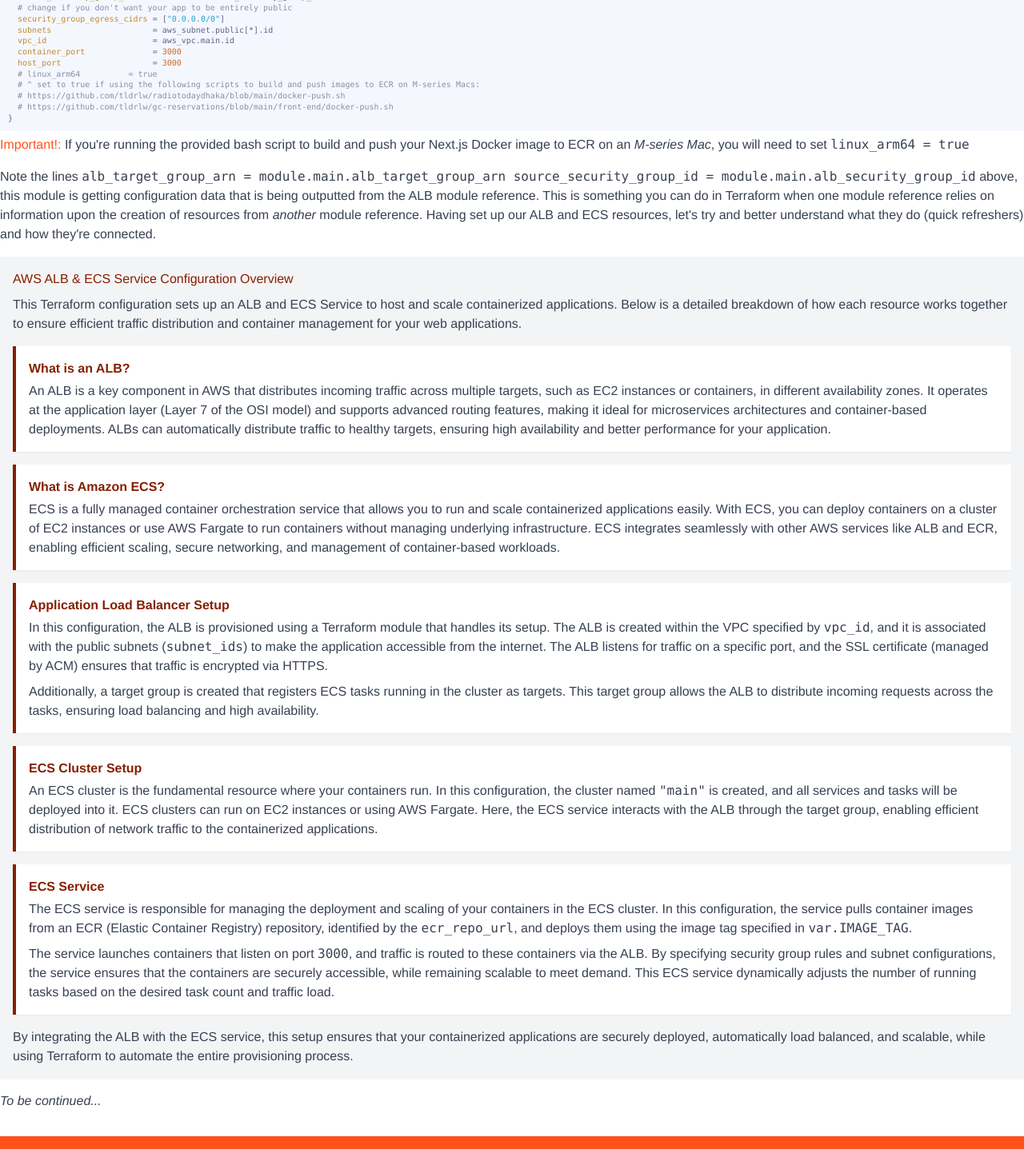
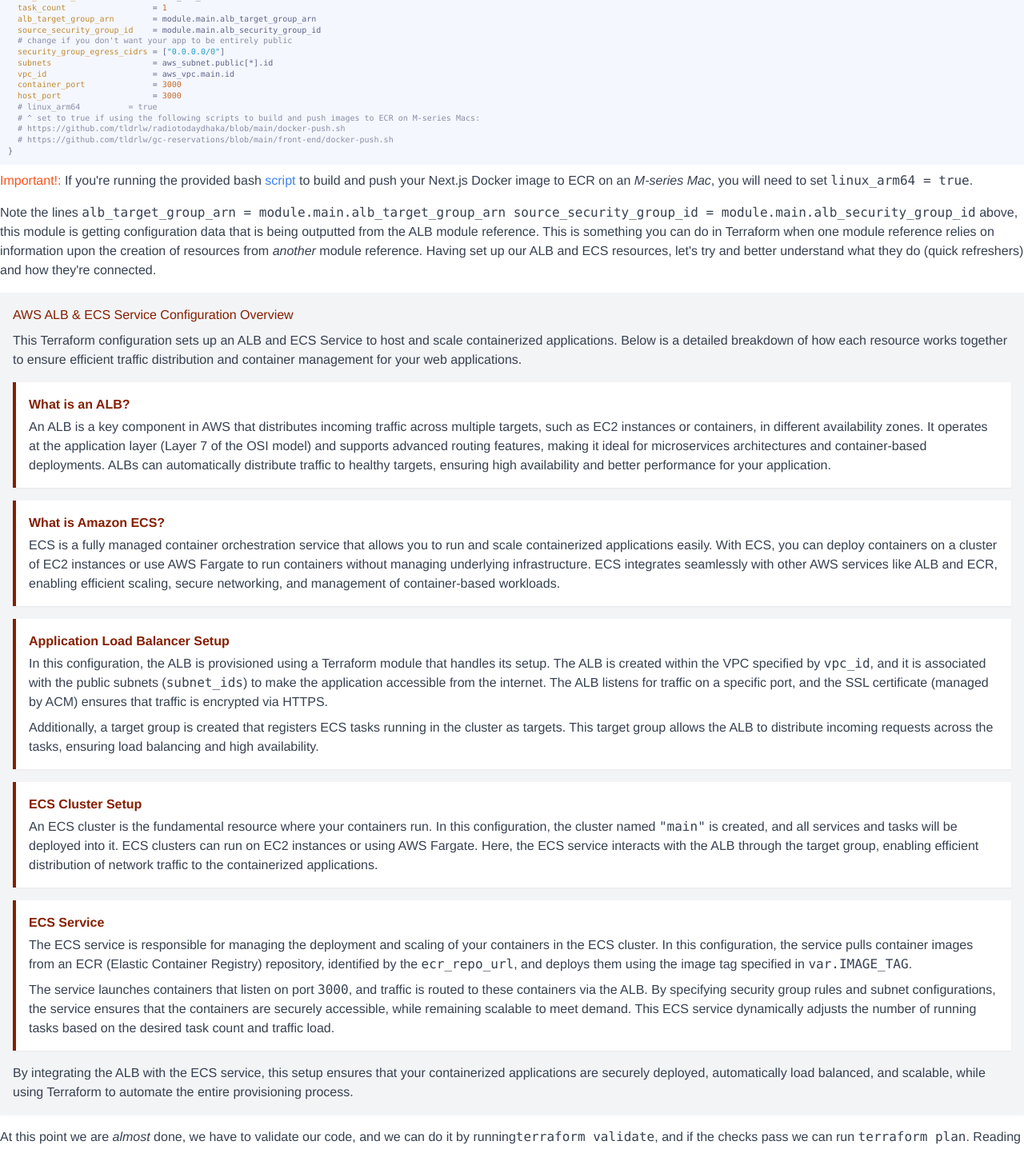
Before and after one commit to tldrlw/blog-tldrlw, a Next.js app in the folder front-end/: page / in a window 1280 px wide. Shown: the part 7008-8445 px from the top of the page at 80% size. Built offline with nearby package versions, Linux system fonts and the light colour scheme.

Commit message:
finished first draft

```diff
--- a/front-end/src/components/blog1.js
+++ b/front-end/src/components/blog1.js
@@ -157,6 +157,9 @@ output "TF_VAR_APP_NAME" {
 
 variable "IMAGE_TAG" {
   type    = string
+  # after running the bash script that will build and push your
+  # Docker image to ECR, you can update the default value here
+  # and run terraform plan and terraform apply --auto-approve
   default = "latest"
 }
 
@@ -237,7 +240,7 @@ export default function Blog1() {
           build a template to deploy Next.js apps efficiently and reliably.
           Having worked out a good system I want to share this with others who
           might be looking for a similar solution. This guide will take a very
-          barebones next.js app and deploy it to ECS (Elastic Container
+          barebones Next.js app and deploy it to ECS (Elastic Container
           Service), and I&apos;m assuming you have a basic understanding of
           Terraform and how it works, creating an AWS IAM (identity access
           management) User with a Secret Key and Secret Access Key to run
@@ -412,7 +415,8 @@ export default function Blog1() {
           to define in a <code>variables.tf</code> file, using variables ensure
           consistency and maintainability when building infrastructure,
           furthermore, should you need to make any changes, you only need to do
-          it in one place. Let's define our variables like how you see below.
+          it in one place. Let&apos;s define our variables like how you see
+          below.
         </p>
         <CodeBlock
           filePath={'variables.tf'}
@@ -428,10 +432,11 @@ export default function Blog1() {
           specific task, such as provisioning infrastructure components. It
           helps simplify infrastructure management by allowing you to define
           common patterns and reuse them across different configurations, making
-          your code more maintainable and scalable. Since I'm building multiple
-          Next.js apps, I've tried to modularize as much Terraform configuration
-          as possible, to keep app-specific repositories "DRY" (Don't Repeat
-          Yourself). The modules we'll be using can be found{' '}
+          your code more maintainable and scalable. Since I&apos;m building
+          multiple Next.js apps, I&apos;ve tried to modularize as much Terraform
+          configuration as possible, to keep app-specific repositories "DRY"
+          (Don&apos;t Repeat Yourself). The modules we&apos;ll be using can be
+          found{' '}
           <a
             className='text-blue-500 hover:underline'
             href='https://github.com/tldrlw/terraform-modules'
@@ -442,7 +447,7 @@ export default function Blog1() {
         </p>
         <p className='mb-2 md:mb-4'>
           For the purposes of education, my preference in relying on modules is
-          not ideal, since you won't be able to see the underlying
+          not ideal, since you won&apos;t be able to see the underlying
           infrastructure resources that go into provisioning an ECS service +
           task and the ALB. I will have another blog post soon explaining the
           components of these two modules and their synergies.
@@ -468,13 +473,19 @@ export default function Blog1() {
           fileExtension={'hcl'}
           codeBlock={ecsTf}
         ></CodeBlock>
-        <p className='mb-2 md:mb-4'>
+        <p className='my-2 md:mb-4'>
           {' '}
           <span className='!important text-customOrangeLogo'>Important!: </span>
-          If you&apos;re running the provided bash script to build and push your
-          Next.js Docker image to ECR on an{' '}
+          If you&apos;re running the provided bash{' '}
+          <a
+            className='text-blue-500 hover:underline'
+            href='https://github.com/tldrlw/blog-tldrlw/blob/boilerplate-nextjs/front-end/docker-push.sh'
+          >
+            script
+          </a>{' '}
+          to build and push your Next.js Docker image to ECR on an{' '}
           <span class='italic'>M-series Mac</span>, you will need to set{' '}
-          <code>linux_arm64 = true</code>
+          <code>linux_arm64 = true</code>.
         </p>
         <p className='my-2 md:mb-4'>
           Note the lines{' '}
@@ -488,13 +499,54 @@ export default function Blog1() {
           creation of resources from <span className='italic'>another</span>{' '}
           module reference. Having set up our ALB and ECS resources, let&apos;s
           try and better understand what they do (quick refreshers) and how
-          they're connected.
+          they&apos;re connected.
         </p>
         <div className='my-4'>{albAndEcsExplanation()}</div>
       </section>
 
       <section className='mb-6 text-sm text-gray-700 md:mb-4 md:text-base'>
-        <p className='mb-2 italic text-gray-700'>To be continued...</p>
+        <p className='mb-2 md:mb-4'>
+          At this point we are <span className='italic'>almost</span> done, we
+          have to validate our code, and we can do it by running
+          <code>terraform validate</code>, and if the checks pass we can run{' '}
+          <code>terraform plan</code>. Reading through everything that is
+          outputted here is imperative, as it will give you an understanding of
+          what you&apos;re about to provision into your AWS account. You could
+          also see errors here (also when you run{' '}
+          <code>terraform validate</code>), and in such an event, you&apos;ll
+          have to make changes to your code. If the plan stage looks good, you
+          can run <code>terraform apply --auto-approve</code>, and voila, you
+          have deployed your new ECS infrastructure.
+        </p>
+        <p className='mb-2 md:mb-4'>
+          You can take some time and look through the different resources you
+          created in the management console, but pay close attention to what you
+          see in ECS, you should see your{' '}
+          <span className='italic'>ECS task deployment failing</span>. Why is
+          that? It&apos;s because our variable <code>IMAGE_TAG</code> has a
+          default value of "latest", but we have yet to build and push our
+          Next.js app to ECR. In the ECS logs you&apos;ll see error messages
+          saying that the container with tag "latest" can&apos;t be found, which
+          makes sense because nothing exists in ECR at this point.
+        </p>
+        <p className='mb-2 md:mb-4'>
+          As mentioned prior, you can clone{' '}
+          <a
+            className='text-blue-500 hover:underline'
+            href='https://github.com/tldrlw/blog-tldrlw/blob/boilerplate-nextjs/front-end/docker-push.sh'
+          >
+            this
+          </a>{' '}
+          repo, and run the <code>docker-push.sh</code> from the{' '}
+          <code>front-end</code> directory, passing in your ECR repo name and
+          the region (e.g., us-east-1). Once the Docker image is built and
+          pushed to ECR, you&apos;ll get a six digit image tag. In the{' '}
+          <code>variables.tf</code> file, change <code>IMAGE_TAG</code> to have
+          the default value of the image tag, then run Terraform again. Your ECS
+          task definition will update with the newly provided image tag, and
+          your app should be running after a couple of minutes, reachable at
+          whatever you set for <code>aws_route53_record.main</code>.
+        </p>
       </section>
     </main>
   );
```
